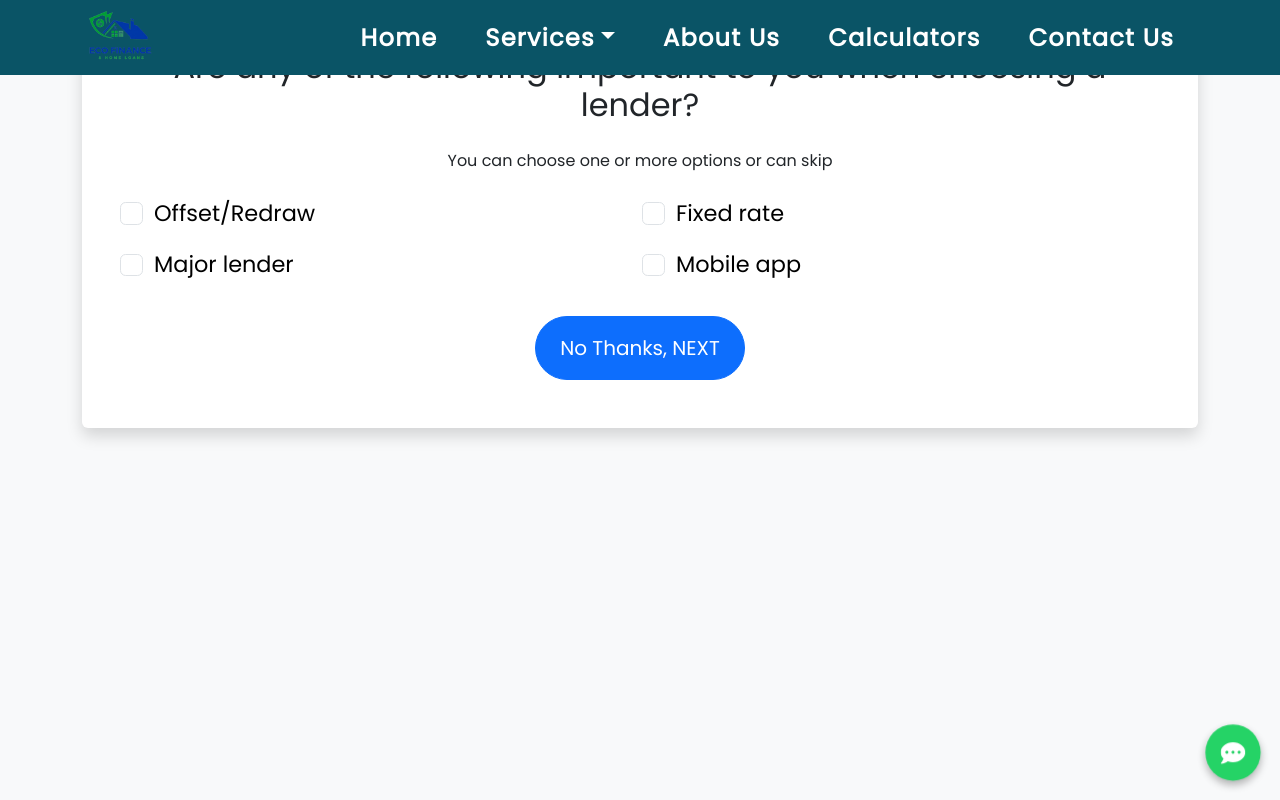
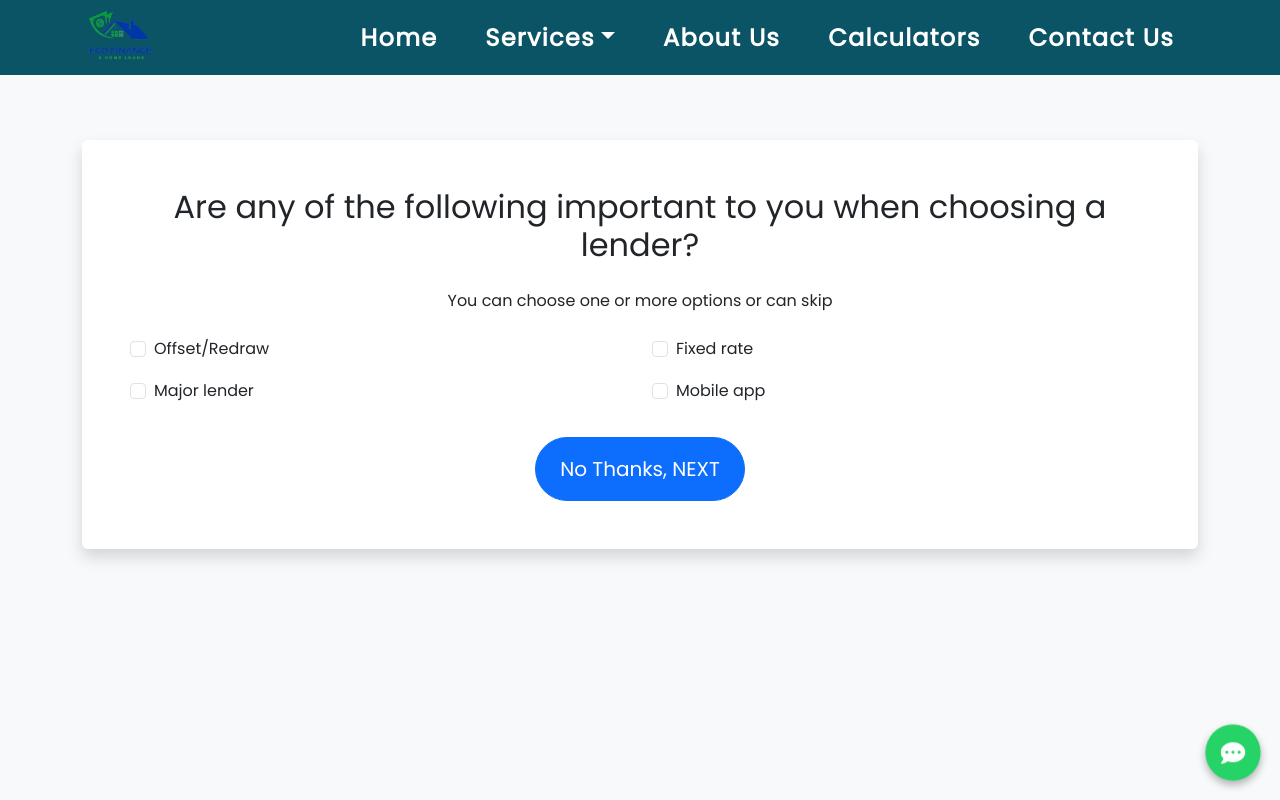
Before and after one commit to manutdmohit/eco-finance, a Next.js app: page /buy-home/lender-preferences in a window 1280 px wide. Shown: the top 800 px of the page. Built offline with nearby package versions, Linux system fonts and the light colour scheme.

Commit message:
Fix:: layout hidden

```diff
--- a/app/buy-home/lender-preferences/page.tsx
+++ b/app/buy-home/lender-preferences/page.tsx
@@ -5,14 +5,14 @@ import { useRouter, useSearchParams } from 'next/navigation';
 import { Row, Col, Button, Form, Container } from 'react-bootstrap';
 
 // import '../loan-purpose/LoanPurpose.css';
-import './LenderPreferences.css';
+// import './LenderPreferences.css';
 
 const LenderPreferences: React.FC = () => {
   return (
     <div className="d-flex vh-100 bg-light">
       <Container
         style={{
-          marginTop: '9rem !important',
+          marginTop: '140px',
         }}
       >
         <Suspense fallback={<div>Loading...</div>}>
--- a/app/refinance/lender-preferences/page.tsx
+++ b/app/refinance/lender-preferences/page.tsx
@@ -8,7 +8,7 @@ const LenderPreferences: React.FC = () => {
     <div className="d-flex vh-100 bg-light">
       <Container
         style={{
-          marginTop: '9rem !important',
+          marginTop: '140px',
         }}
       >
         <Suspense fallback={<div>Loading...</div>}>
```
